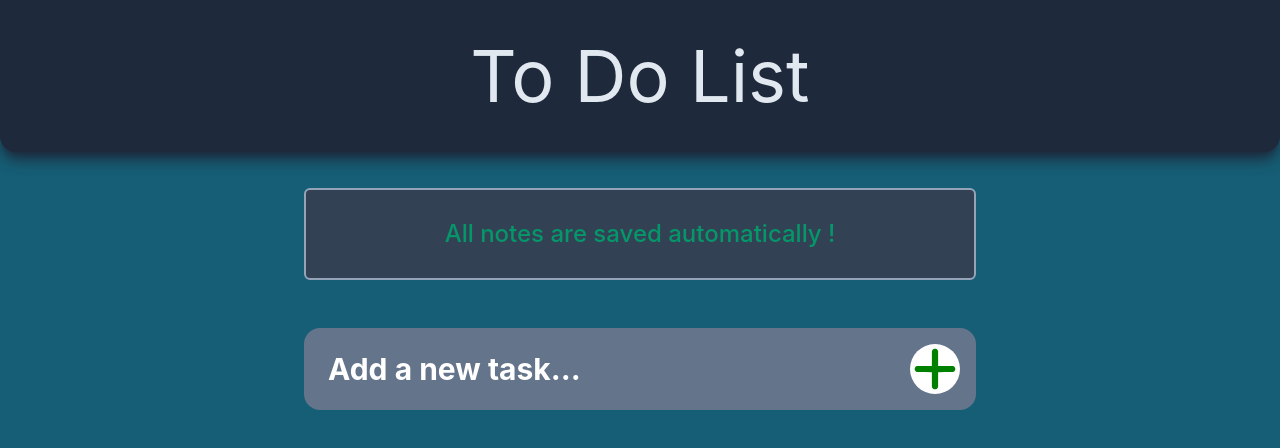
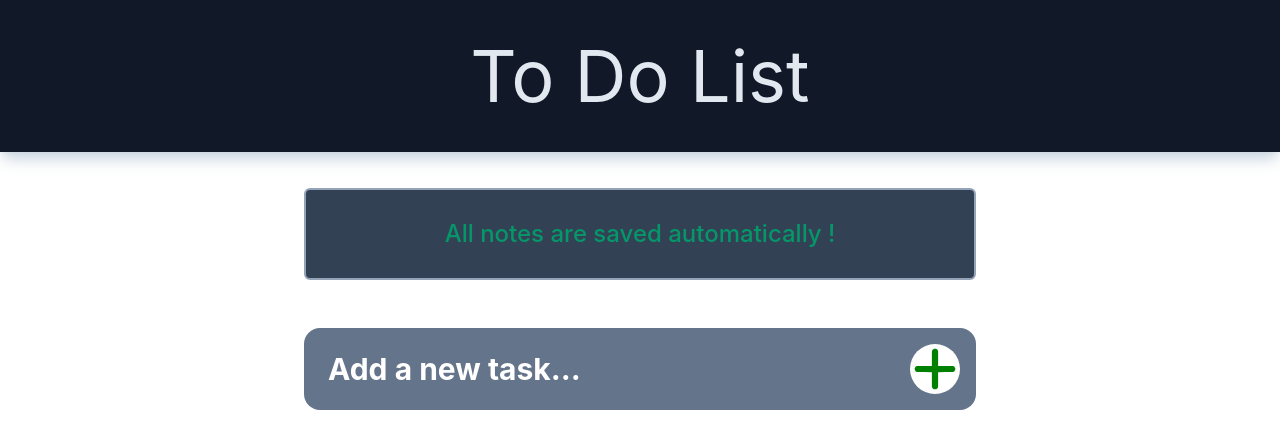
Before and after one commit to SMU25/react-js-to-do-list, a React (Create React App) app: page / in a window 1280 px wide. Shown: the top 448 px of the page. Built offline with nearby package versions, Linux system fonts and the light colour scheme.

Commit message:
Updated styles

```diff
--- a/public/index.html
+++ b/public/index.html
@@ -13,7 +13,7 @@
     <link rel="manifest" href="%PUBLIC_URL%/manifest.json" />
     <title>React.JS Todo list</title>
   </head>
-  <body>
+  <body class="bg-stone-200">
     <noscript>You need to enable JavaScript to run this app.</noscript>
     <div id="root"></div>
   </body>
--- a/src/components/Header/index.tsx
+++ b/src/components/Header/index.tsx
@@ -4,7 +4,7 @@ const HEADING = "To do list";
 
 const Header: FC = () => {
   return (
-    <h1 className="flex justify-center w-full bg-slate-800 py-10 text-slate-200 text-7xl capitalize rounded-b-2xl shadow-lg shadow-slate-800">
+    <h1 className="flex justify-center w-full bg-gray-900 py-10 text-slate-200 text-7xl capitalize shadow-lg shadow-slate-300">
       {HEADING}
     </h1>
   );
--- a/src/styles.css
+++ b/src/styles.css
@@ -3,7 +3,6 @@
 @tailwind utilities;
 
 body {
-  background-color: rgb(21 94 117);
   margin: 0;
   font-family: -apple-system, BlinkMacSystemFont, "Segoe UI", "Roboto", "Oxygen",
     "Ubuntu", "Cantarell", "Fira Sans", "Droid Sans", "Helvetica Neue",
```
